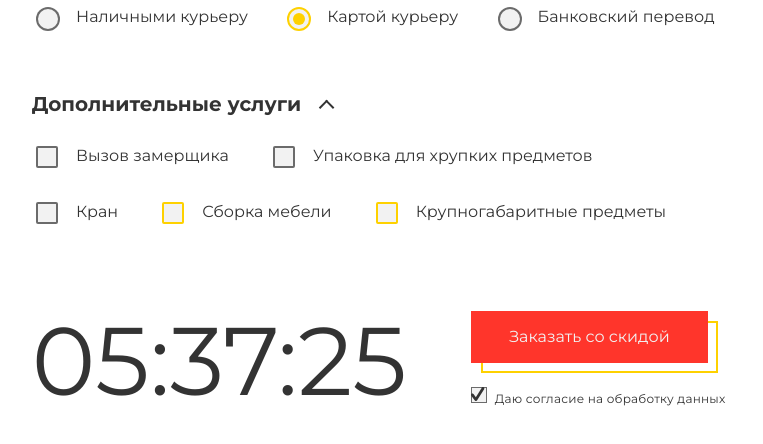
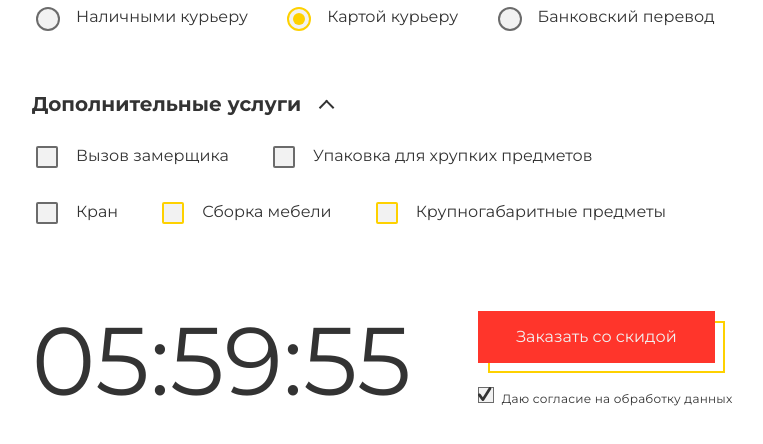
Before and after one commit to SashaOK47/WD-tasks, a plain HTML site: page index.html in a window 1280 px wide. Shown: the part 3894-4338 px from the top of the page, without its empty margins (253-1016 px from the left). Drawn offline with Linux system fonts and the light colour scheme.

Commit message:
CT-5: - revived the timer

```diff
--- a/css/blocks/order.css
+++ b/css/blocks/order.css
@@ -250,10 +250,14 @@
 }
 .form__footer-left {
   margin-right: 4rem;
+  min-width: 350px;
 }
 .form__footer-timer {
   font-size: 6rem;
   line-height: 7.875rem;
+}
+.form__footer-right {
+  margin-left: 2rem;
 }
 .form__footer-btn {
   display: none;
--- a/js/main.js
+++ b/js/main.js
@@ -84,6 +84,35 @@ document.addEventListener("DOMContentLoaded", () => {
         prev.addEventListener('click', prevSlide);
     }());
 
+    (function() {
+        const timer = document.querySelector(".form__footer-timer");
+    let time = new Date().setHours(new Date().getHours() + 6);
+    // Для проверки
+    // let time = new Date().setMinutes(new Date().getMinutes() + 1);
+
+
+    const x = setInterval(() => {
+        const now = new Date().getTime();
+        const distance = time - now;
+
+        let hours = Math.floor((distance % (1000 * 60 * 60 * 24)) / (1000 * 60 * 60));
+        let minutes = Math.floor((distance % (1000 * 60 * 60)) / (1000 * 60));
+        let seconds = Math.floor((distance % (1000 * 60)) / 1000);
+
+        hours = hours < 10 ? "0" + hours : hours;
+        minutes = minutes < 10 ? "0" + minutes : minutes;
+        seconds = seconds < 10 ? "0"+ seconds : seconds;
+
+        timer.innerHTML = `${hours}:${minutes}:${seconds}`;
+        if (distance < 0) {
+          clearInterval(x);
+          timer.innerHTML = 'Время истекло';
+          timer.style.fontSize = '5rem';
+          timer.style.lineHeight = '4rem';
+        }
+    }, 1000);
+    }());
+
 
     burger.addEventListener('click', () => {
         burger.classList.toggle('active');
```
